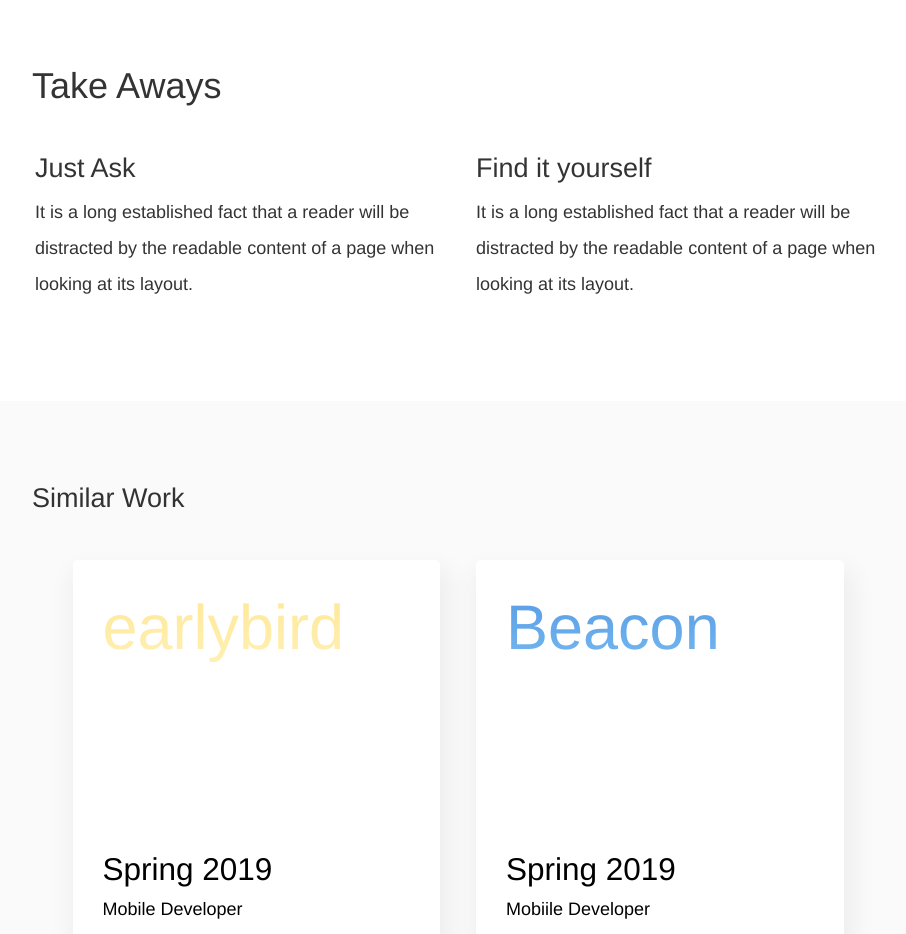
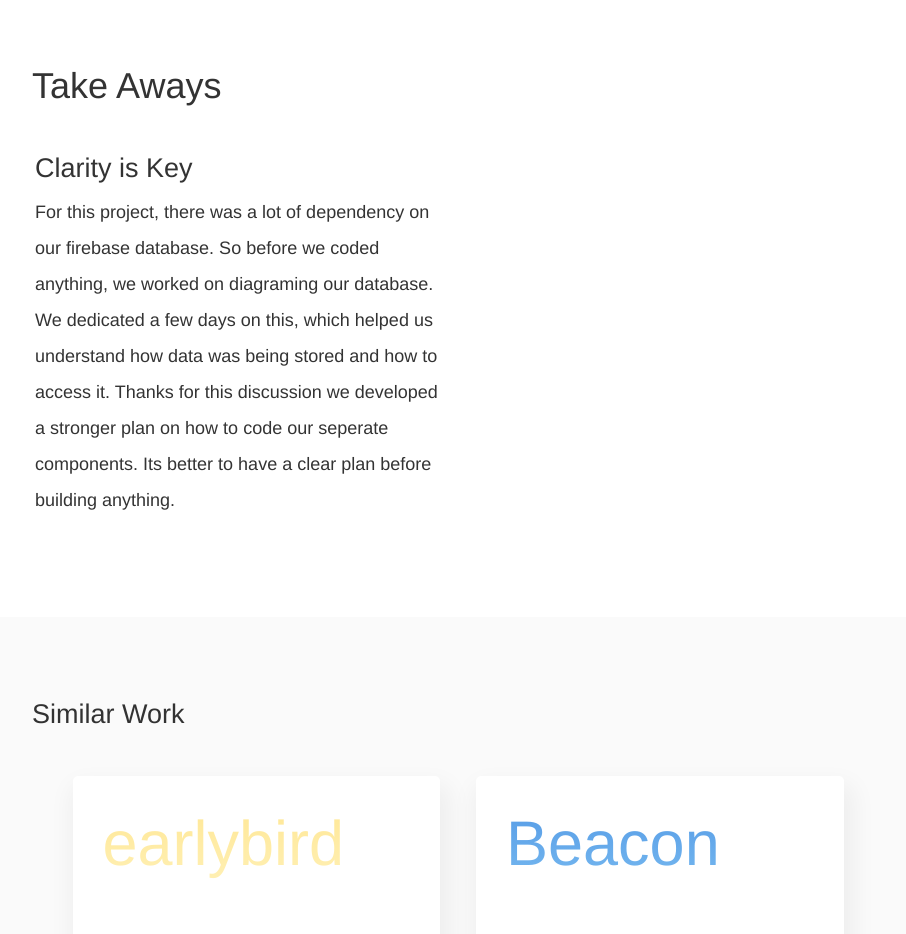
Before and after one commit to charlyecastro/portfolio-old, a Gatsby site: page /iemotion in a window 1280 px wide. Shown: the part 2300-3234 px from the top of the page, without its empty margins (182-1088 px from the left). Built offline with nearby package versions, Linux system fonts and the light colour scheme; Gatsby itself is replaced by a stand-in of ours.

Commit message:
added resume link & iemotion takeaway

```diff
--- a/src/pages/iemotion.js
+++ b/src/pages/iemotion.js
@@ -29,8 +29,7 @@ const Limeade = ({ data }) => (
     <div className="contained section-spacing">
       <h2 style={{ fontWeight: "300" }}>Take Aways</h2>
       <div className="row content-spacing">
-        <Takeaway title = "Just Ask" paragraph = "It is a long established fact that a reader will be distracted by the readable content of a page when looking at its layout."/>
-        <Takeaway title = "Find it yourself" paragraph = "It is a long established fact that a reader will be distracted by the readable content of a page when looking at its layout."/>
+        <Takeaway title = "Clarity is Key" paragraph = "For this project, there was a lot of dependency on our firebase database. So before we coded anything, we worked on diagraming our database. We dedicated a few days on this, which helped us understand how data was being stored and how to access it. Thanks for this discussion we developed a stronger plan on how to code our seperate components. Its better to have a clear plan before building anything."/>
       </div>
     </div>
 
--- a/src/pages/index.js
+++ b/src/pages/index.js
@@ -3,6 +3,7 @@ import React from "react"
 import PropTypes from "prop-types"
 import {graphql} from "gatsby"
 import Img from "gatsby-image"
+import PDF from "../files/resume.pdf"
 
 import Layout from "../components/layout"
 import SEO from "../components/seo"
@@ -35,7 +36,7 @@ const IndexPage = ({data}) => (
         <div className="col-md-6 col-sm-12 col content-spacing">
           <h3 className = "">My Story</h3>
 
-          <p className = "content-spacing" style={{ lineHeight: "2.0" }}>I’m Charlye Castro, I recently graduated from the <a id="pTest" href="#"> University of Washington</a>, where I majored in Informatics, focused on Software Engineering. I am currently in Seattle, but I grew up in <a id="pTest" href="#"> Manson, Washington</a>, a small town located on the shores of Lake Chelan. As a way to keep in touch, I am freelancing for local companies in my hometown. However, this past summer I interned at Limeade as a mobile developer. Im most experienced in full stack and mobile development, but aside from tech, I have many other passions that I invest my time into. If you’re interested, go ahead and check out my<a id="pTest" href="#"> Resume!</a>  </p>
+          <p className = "content-spacing" style={{ lineHeight: "2.0" }}>I’m Charlye Castro, I recently graduated from the <a id="pTest" href="#"> University of Washington</a>, where I majored in Informatics, focused on Software Engineering. I am currently in Seattle, but I grew up in <a id="pTest" href="#"> Manson, Washington</a>, a small town located on the shores of Lake Chelan. As a way to keep in touch, I am freelancing for local companies in my hometown. However, this past summer I interned at Limeade as a mobile developer. Im most experienced in full stack and mobile development, but aside from tech, I have many other passions that I invest my time into. If you’re interested, go ahead and check out my<a id="pTest" href={PDF} target="_blank"> Resume!</a>  </p>
         </div>
         <div className="col-md-6 col-sm-12 col-12 content-spacing ">
           <Img className = "picture content-spacing"  fluid={data.profilePic.childImageSharp.fluid } alt = "image name" />
```
